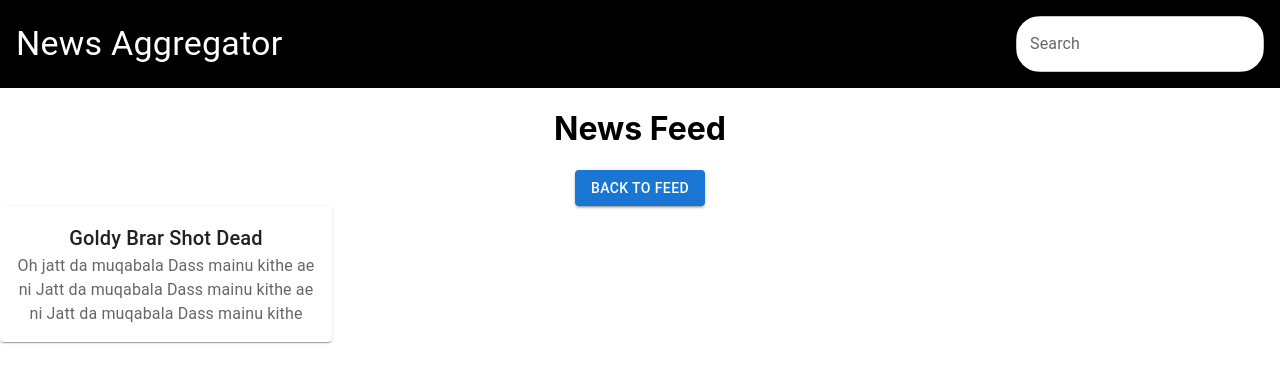
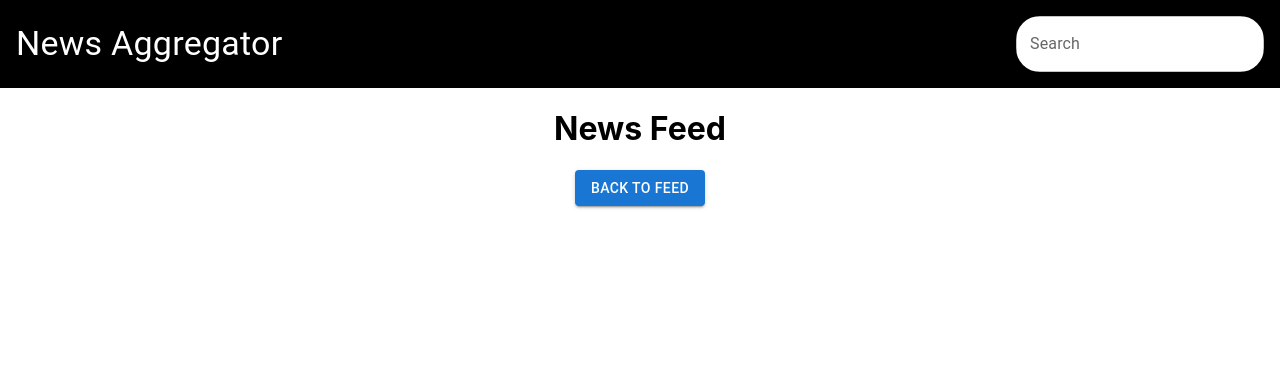
Before and after one commit to tusharK-compro/news-aggregator, a React (Create React App) app: page / in a window 1280 px wide. Shown: the top 382 px of the page. Built offline with nearby package versions, Linux system fonts and the light colour scheme.

Commit message:
removed mui styles

```diff
--- a/package.json
+++ b/package.json
@@ -7,7 +7,6 @@
     "@emotion/styled": "^11.11.5",
     "@mui/icons-material": "^5.15.16",
     "@mui/material": "^5.15.16",
-    "@mui/styles": "^5.15.16",
     "@reduxjs/toolkit": "^2.2.3",
     "@testing-library/jest-dom": "^5.17.0",
     "@testing-library/react": "^13.4.0",
--- a/src/components/NewsComponent.tsx
+++ b/src/components/NewsComponent.tsx
@@ -1,5 +1,5 @@
 import { Paper, Typography } from '@mui/material';
-import { createStyles, makeStyles } from '@mui/styles';
+
 
 import React from 'react';
 interface NewsComponentProps {
@@ -7,44 +7,12 @@ interface NewsComponentProps {
     content: string;
   }
 
-  const useStyles = makeStyles(() =>
-    createStyles({
-        root: {
-          padding: '16px',
-          marginBottom: '16px',
-          boxShadow: '0 4px 8px rgba(0,0,0,0.3)',
-          borderRadius: 8,
-          maxWidth:300,
-          backgroundColor: '#fff',
-          transition: 'transform 0.3s ease-in-out',
-          '&:hover': {
-            transform: 'translateY(-5px)',
-          },
-        },
-        title: {
-          fontSize: 18,
-          fontWeight: 'bold',
-          marginBottom: '8px',
-        },
-        content: {
-          fontSize: 16,
-        },
-      })
-  );
 
   const NewsComponent = (props:NewsComponentProps) => {
-    const classes = useStyles();
     const {title,content}=props;
 
     return (
-        <Paper className={classes.root}>
-        <Typography className={classes.title} variant="h6" component="h2">
-          {title}
-        </Typography>
-        <Typography className={classes.content} color="textSecondary" component="p">
-          {content}
-        </Typography>
-      </Paper>
+        <div></div>
 
     );
   };
```
Also changed, not shown: 1 other file (tests, documents, lock files or other folders).
